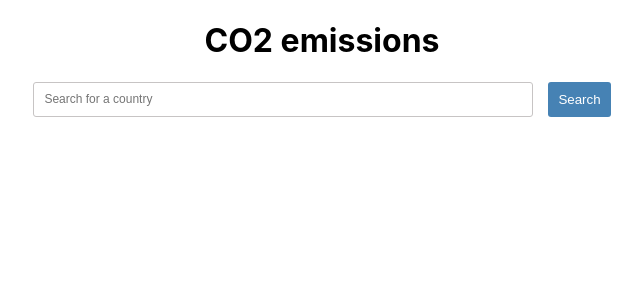
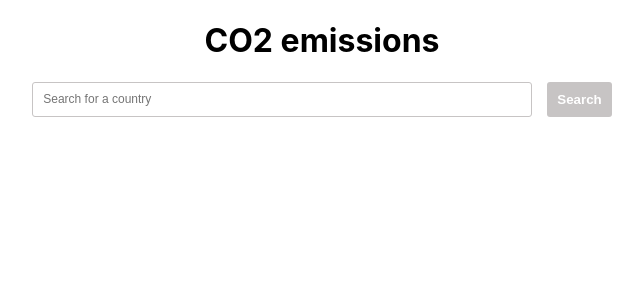
Before and after one commit to tommisoikkeli/CO2-app-ui, a React (Create React App) app in the folder ui/: page / in a window 1280 px wide. Shown: the top 300 px of the page, without its empty margins (318-961 px from the left). Built offline with nearby package versions, Linux system fonts and the light colour scheme.

Commit message:
disabled button

```diff
--- a/ui/src/components/Button/Button.tsx
+++ b/ui/src/components/Button/Button.tsx
@@ -1,10 +1,10 @@
 import * as React from 'react';
 
 interface IButtonProps {
-  onClick?: () => void;
+  onClick: () => void;
   text: string;
+  type: ButtonType;
   className?: string;
-  type: ButtonType;
   disabled?: boolean;
 }
 
@@ -12,11 +12,20 @@ export enum ButtonType {
   DEFAULT = 'default'
 }
 
-export const Button: React.SFC<IButtonProps> = ({onClick, text, className, type, disabled}) => {
+export const Button: React.SFC<IButtonProps> = ({
+  onClick,
+  text,
+  type,
+  className,
+  disabled
+}) => {
   const additionalClass = className ? className : '';
   return (
-    <button className={`button-container ${type} ${additionalClass}`} disabled={disabled}>
-      <div className='button-content' onClick={onClick}>
+    <button
+      className={`button-container ${type} ${additionalClass}`}
+      onClick={onClick}
+      disabled={disabled}>
+      <div className='button-content'>
         <span>{text}</span>
       </div>
     </button>
--- a/ui/src/components/Button/button.scss
+++ b/ui/src/components/Button/button.scss
@@ -15,8 +15,17 @@
     }
   }
 
+  &:disabled {
+    background: $border-gray;
+    cursor: not-allowed;
+    &:hover {
+      background: $border-gray;
+    }
+  }
+
   .button-content {
     color: white;
+    font-weight: bold;
     flex: 1 1 auto;
   }
 }
--- a/ui/src/components/Search/Search.tsx
+++ b/ui/src/components/Search/Search.tsx
@@ -18,7 +18,7 @@ export default class Search extends React.Component<any, ISearchState> {
     this.setState({value: event.target.value});
   };
 
-  private onClearButtonClick = () => {
+  private onClearButtonClick = (): void => {
     this.setState({value: ''});
   };
 
```
